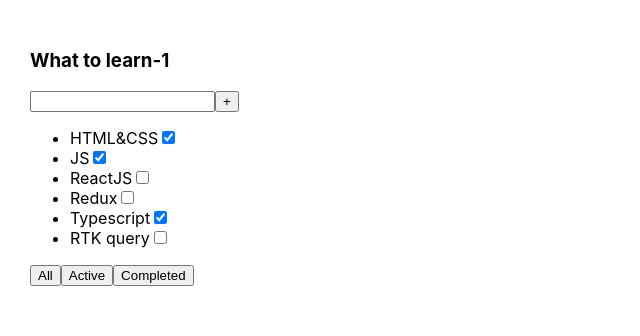
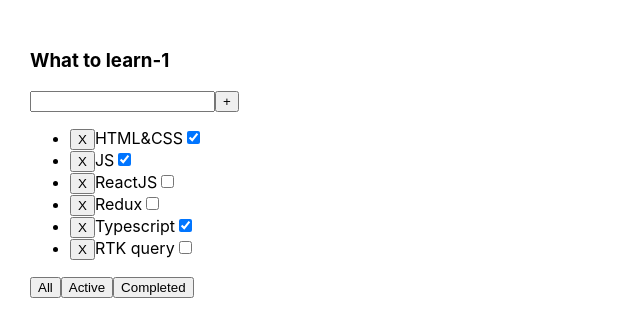
Before and after one commit to Vital9i/ToDoList, a React (Create React App) app: page / in a window 1280 px wide. Shown: the top 336 px of the page, without its empty margins (0-640 px from the left). Built offline with nearby package versions, Linux system fonts and the light colour scheme.

Commit message:
sprint1 lesson2

```diff
--- a/src/App.tsx
+++ b/src/App.tsx
@@ -2,13 +2,13 @@
 import './App.css';
 import {Todolist} from './components/Todolist';
 
-export type FilterValueType = 'All' | 'Active' | 'Completed'
+export  type TaskNameType = 'All' | 'Active' | 'Completed'
 
 function App() {
 
     const titleText1 = 'What to learn-1'
 
-    let [tasks1, setTasks] = useState([
+    let [tasks, setTasks] = useState([
         {id: 1, title: 'HTML&CSS', isDone: true},
         {id: 2, title: 'JS', isDone: true},
         {id: 3, title: 'ReactJS', isDone: false},
@@ -17,10 +17,20 @@
         {id: 6, title: 'RTK query', isDone: false},
     ])
 
+    const removeTasks = (taskId: number) => {
+        console.log(taskId)
+        setTasks(tasks.filter(task => task.id !== taskId))
+    }
+
+    const changeTasks = (taskName:TaskNameType) => {
+        console.log(taskName)
+    }
     return (
         <div className='App'>
             <Todolist title={titleText1}
-                      tasks={tasks1}
+                      tasks={tasks}
+                      removeTasks={removeTasks}
+                      changeTasks={changeTasks}
             />
         </div>
     );
--- a/src/components/Todolist.tsx
+++ b/src/components/Todolist.tsx
@@ -1,11 +1,12 @@
 import React, {useState} from 'react';
-import {Task} from './Task';
 import {Button} from './Button';
-import {FilterValueType} from '../App'
+import {TaskNameType} from "../App";
 
-type TodolistProps = {
+export type TodolistProps = {
     title: string
     tasks: TaskProps[]
+    removeTasks: (taskId:number) => void
+    changeTasks: (taskName:TaskNameType) => void
 }
 
 type TaskProps = {
@@ -14,17 +15,7 @@
     isDone: boolean
 }
 
-export const Todolist = ({title, tasks,}: TodolistProps) => {
-
-    const mappedTasks = tasks.map((task) => {
-        return (
-            <li key={task.id}>
-                <span>{task.title}</span>
-                <input type="checkbox" checked={task.isDone}/>
-            </li>
-        )
-    })
-
+export const Todolist = ({title, tasks,removeTasks,changeTasks}: TodolistProps) => {
     return (
         <div>
             <h3>{title}</h3>
@@ -32,14 +23,23 @@
                 <input/>
                 <Button title='+'/>
             </div>
-            <ul>
-                {mappedTasks}
-            </ul>
+            {
+                tasks.length === 0
+                    ? <p>тасок нет</p>
+                    : <ul>
+                        {tasks.map((task) => {
+                            return (
+                                <li key={task.id}>
+                                    <button onClick={()=>{removeTasks(task.id)}}>X</button>
+                                    <span>{task.title}</span>
+                                    <input type="checkbox" checked={task.isDone}/>
+                                </li>)
+                        })}
+                    </ul>}
             <div>
-                <button>All</button>
-                <button>Active</button>
-                <button>Completed</button>
-
+                <button onClick={()=>{changeTasks('All')}}>All</button>
+                <button onClick={()=>{changeTasks('Active')}}>Active</button>
+                <button onClick={()=>{changeTasks('Completed')}}>Completed</button>
             </div>
         </div>
     );
```
